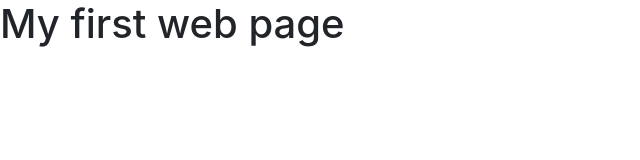
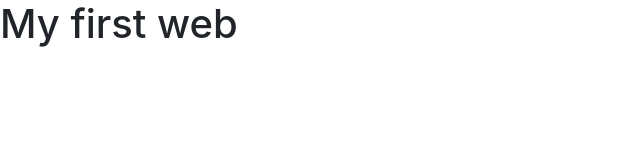
Before and after one commit to shwetha-satish1/Schoolcontests, a plain HTML site: page index.html in a window 1280 px wide. Shown: the whole page, without its empty margins (0-640 px from the left). Drawn offline with nearby package versions, Linux system fonts and the light colour scheme.

Commit message:
initial commit

```diff
--- a/index.html
+++ b/index.html
@@ -10,7 +10,7 @@
     <link rel="stylesheet" href="https://stackpath.bootstrapcdn.com/bootstrap/4.3.1/css/bootstrap.min.css" integrity="sha384-ggOyR0iXCbMQv3Xipma34MD+dH/1fQ784/j6cY/iJTQUOhcWr7x9JvoRxT2MZw1T" crossorigin="anonymous">
   </head>
   <body>
-    <h1>My first web page</h1>
+    <h1>My first web </h1>
 
     <!-- Optional JavaScript -->
     <!-- jQuery first, then Popper.js, then Bootstrap JS -->
```
